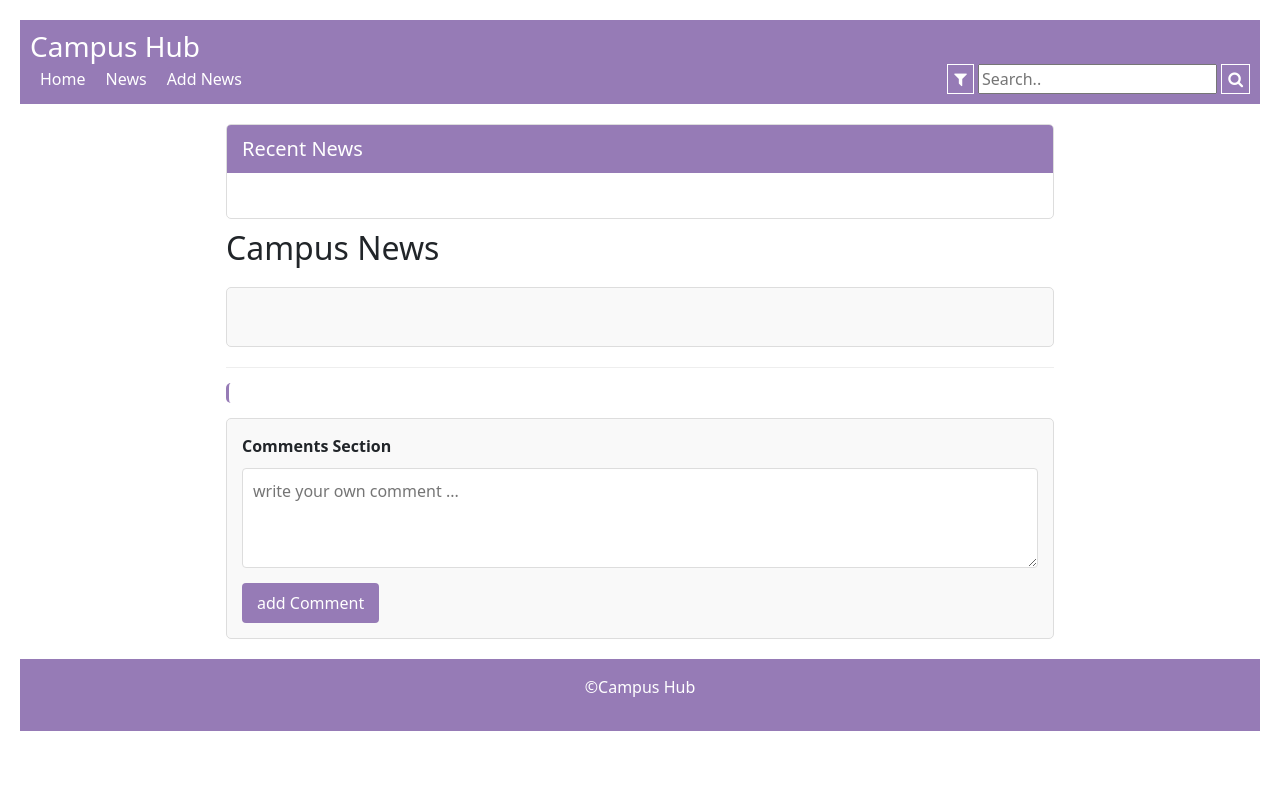
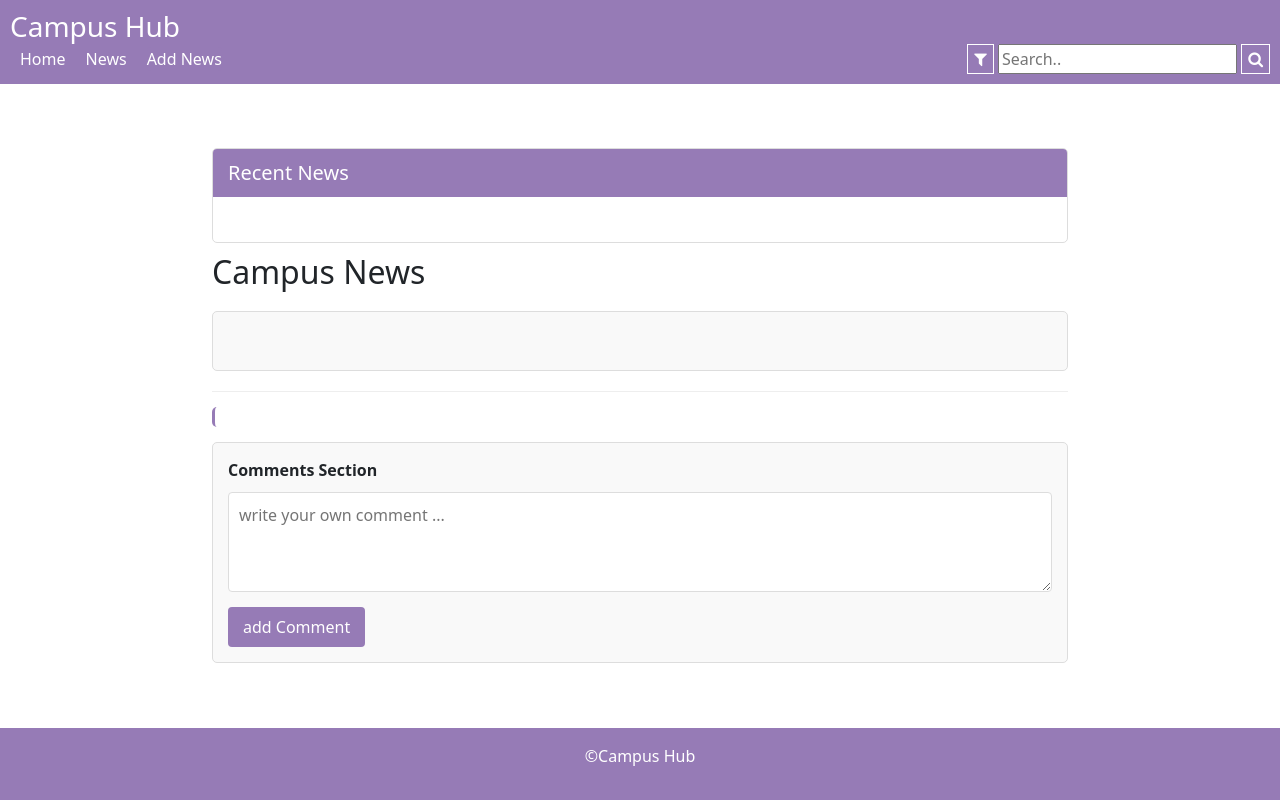
Before and after one commit to gmohamme4/Itcs333-project4, a PHP site: page /news.html in a window 1280 px wide. Run offline with PHP 8.4, Linux system fonts and the light colour scheme.

Commit message:
css changes

```diff
--- a/campus news/news.css
+++ b/campus news/news.css
@@ -1,13 +1,19 @@
+html, body {
+  height: 100%;
+}
+
 body {
-  padding: 20px;
+  display: flex;
+  flex-direction: column;
+  min-height: 100vh;
 }
 
 .container {
   align-content: center;
   width: 70%;
   padding: 20px;
+  flex: 1;
 }
-
 
 /* News item styling */
 
@@ -244,6 +250,7 @@ footer {
   color: #fff;
   padding: 1rem 0;
   text-align: center;
+  margin-top: auto;
 }
 
 .topnev {
```
